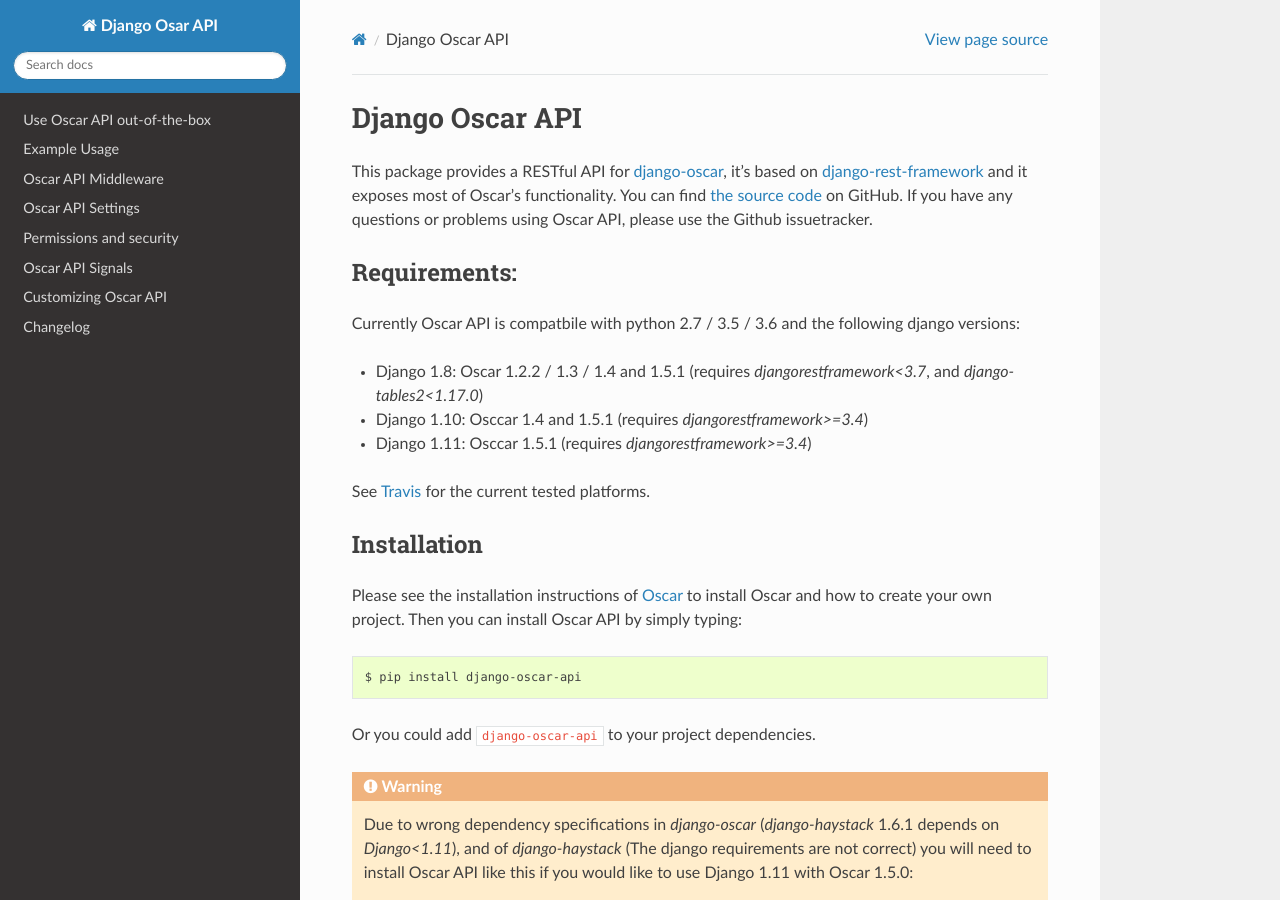
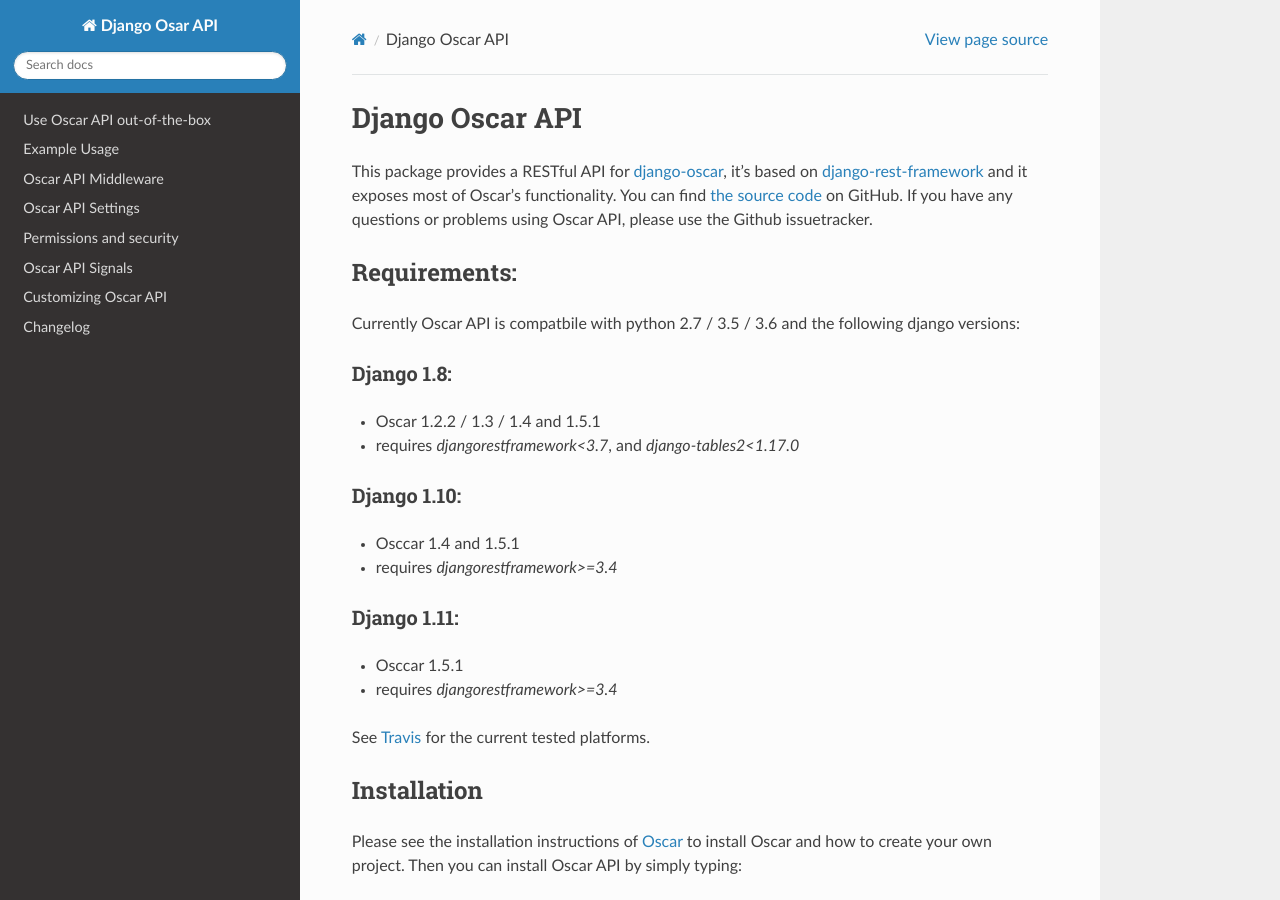
Before and after one commit to django-oscar/django-oscar-api, a Sphinx documentation site: the page built from docs/source/index.rst, in a window 1280 px wide and 900 px high. Built offline with Sphinx 7.4.7 and the Read the Docs theme 2.0.0, drawn with Linux system fonts in a browser that asks for light colours.

```diff
--- a/docs/source/index.rst
+++ b/docs/source/index.rst
@@ -15,9 +15,20 @@ Requirements:
 -------------
 Currently Oscar API is compatbile with python 2.7 / 3.5 / 3.6 and the following django versions:
 
-- Django 1.8: Oscar 1.2.2 / 1.3 / 1.4 and 1.5.1 (requires `djangorestframework<3.7`, and `django-tables2<1.17.0`)
-- Django 1.10:  Osccar 1.4 and 1.5.1 (requires `djangorestframework>=3.4`)
-- Django 1.11:  Osccar 1.5.1 (requires `djangorestframework>=3.4`)
+Django 1.8:
+~~~~~~~~~~~
+- Oscar 1.2.2 / 1.3 / 1.4 and 1.5.1
+- requires `djangorestframework<3.7`, and `django-tables2<1.17.0`
+
+Django 1.10:
+~~~~~~~~~~~~
+- Osccar 1.4 and 1.5.1
+- requires `djangorestframework>=3.4`
+
+Django 1.11:
+~~~~~~~~~~~~
+- Osccar 1.5.1
+- requires `djangorestframework>=3.4`
 
 
 See `Travis`_ for the current tested platforms.
```
